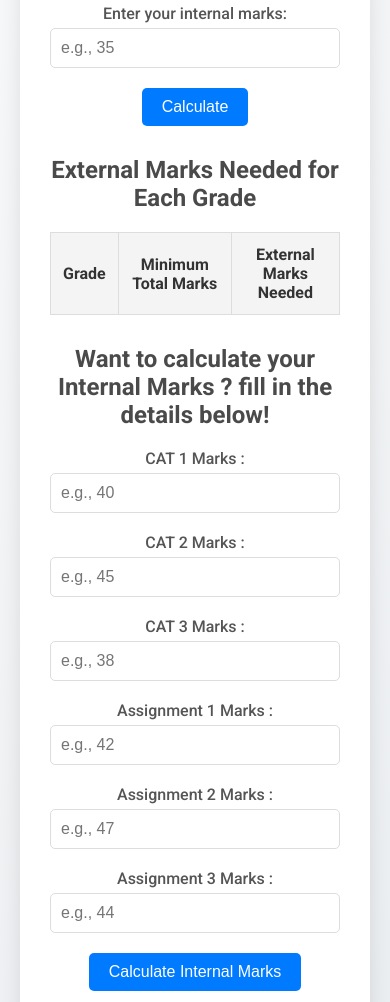
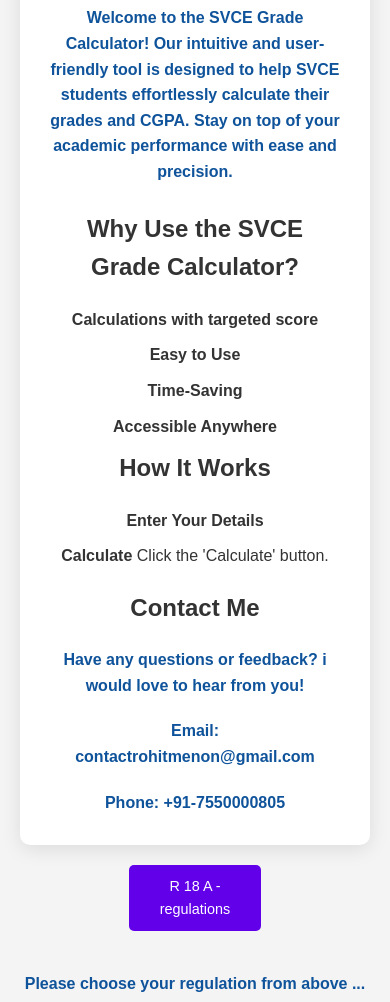
Before and after one commit to rohitmenonhart-xhunter/SVCE-GRADE-CALC, a plain HTML site: page index.html in a window 390 px wide. Shown: the part 303-1305 px from the top of the page. Drawn offline with Linux system fonts and the light colour scheme.

Commit message:
Add files via upload

```diff
--- a/index.html
+++ b/index.html
@@ -3,58 +3,59 @@
 <head>
     <meta charset="UTF-8">
     <meta name="viewport" content="width=device-width, initial-scale=1.0">
-    <title>Exam Marks Calculator</title>
+    <title>Landing Page</title>
     <link rel="stylesheet" href="styles.css">
-    <link href="https://fonts.googleapis.com/css2?family=Roboto:wght@400;500;700&display=swap" rel="stylesheet">
 </head>
 <body>
+    <img src="logo.png" alt="Logo" class="logo">
     <div class="container">
-        <img src="logo.png" alt="Logo" class="logo">
-        <h1>Exam Marks Calculator (AVG)</h1>
-        <div class="section">
-            <label for="internalMarks">Enter your internal marks:</label>
-            <input type="number" id="internalMarks" max="50" min="0" placeholder="e.g., 35">
-            <button onclick="calculateRequiredMarks()">Calculate</button>
-            <p id="result"></p>
+        <div>
+
+
+        <h1>SVCE Grade Calculator</h1>
+        <p>Welcome to the SVCE Grade Calculator! Our intuitive and user-friendly tool is designed to help SVCE students effortlessly calculate their grades and CGPA. Stay on top of your academic performance with ease and precision.</p>
+        <br>
+
         </div>
 
-        <h2>External Marks Needed for Each Grade</h2>
-        <div class="section">
-            <table id="gradesTable">
-                <thead>
-                    <tr>
-                        <th>Grade</th>
-                        <th>Minimum Total Marks</th>
-                        <th>External Marks Needed</th>
-                    </tr>
-                </thead>
-                <tbody id="gradesTableBody">
-                    <!-- Results will be inserted here -->
-                </tbody>
-            </table>
+
+        <h2>Why Use the SVCE Grade Calculator?</h2>
+        <ul>
+            <li><strong>Calculations with targeted score</strong> </li>
+            <li><strong>Easy to Use</strong> </li>
+            <li><strong>Time-Saving</strong> </li>
+            <li><strong>Accessible Anywhere</strong> </li>
+        </ul>
+
+        <h2>How It Works</h2>
+        <ul>
+            <li><strong>Enter Your Details</strong> </li>
+
+            <li><strong>Calculate</strong> Click the 'Calculate' button.</li>
+        </ul>
+
+
+
+        <div class="contact">
+            <h2>Contact Me</h2>
+            <p>Have any questions or feedback? i would love to hear from you!</p>
+            <p><strong>Email:</strong> contactrohitmenon@gmail.com</p>
+            <p><strong>Phone:</strong> +91-7550000805</p>
+        </div>
+    </div>
+    <main>
+        <div class="button-container">
+            <a href="r18a.html" class="button">R 18 A - regulations</a>
+            <!-- <a href="page2.html" class="button">Page 2</a>
+            <a href="page3.html" class="button">Page 3</a> -->
         </div>
 
-        <h2>Want to calculate your Internal Marks ? fill in the details below!</h2>
-        <div class="section">
-            <label for="cat1">CAT 1 Marks :</label>
-            <input type="number" id="cat1" max="50" min="0" placeholder="e.g., 40"><br>
-            <label for="cat2">CAT 2 Marks :</label>
-            <input type="number" id="cat2" max="50" min="0" placeholder="e.g., 45"><br>
-            <label for="cat3">CAT 3 Marks :</label>
-            <input type="number" id="cat3" max="50" min="0" placeholder="e.g., 38"><br>
-            <label for="assignment1">Assignment 1 Marks :</label>
-            <input type="number" id="assignment1" max="50" min="0" placeholder="e.g., 42"><br>
-            <label for="assignment2">Assignment 2 Marks :</label>
-            <input type="number" id="assignment2" max="50" min="0" placeholder="e.g., 47"><br>
-            <label for="assignment3">Assignment 3 Marks :</label>
-            <input type="number" id="assignment3" max="50" min="0" placeholder="e.g., 44"><br>
-            <button onclick="calculateInternalMarks()">Calculate Internal Marks</button>
-            <p id="internalResult"></p>
-        </div>
-
-        <h3 style="font-size: smaller;">Developed by Rohit , ECE.</h3>
-        <img src="logo1.png" alt="Logo" class="logo bottom-logo" id="bottomLogo">
+    </main>
+    <div class="paragraph">
+    <p>Please choose your regulation from above ... cant find your regulation dont worry i got you - "other regulations will be added soon"</p>
     </div>
-    <script src="script.js"></script>
+    <footer>
+        <p>&copy; 2024 SVCE GRADE CALCI. All rights reserved.</p>
+    </footer>
 </body>
 </html>
--- a/styles.css
+++ b/styles.css
@@ -90,7 +90,7 @@ button:hover {
 p {
     margin-top: 20px;
     font-weight: bold;
-    color: #007bff;
+    color: #0f539b;
 }
 
 table {
@@ -135,3 +135,132 @@ tbody tr:nth-child(odd) td {
 ::-webkit-scrollbar-thumb:hover {
     background: #0056b3;
 }
+
+/** for the intro page **/
+
+
+/* Reset some default styles */
+* {
+    margin: 0;
+    padding: 0;
+    box-sizing: border-box;
+}
+
+body {
+    font-family: 'Arial', sans-serif;
+    color: #333;
+    line-height: 1.6;
+    background: #f4f4f4;
+    display: flex;
+    flex-direction: column;
+    min-height: 100vh;
+}
+
+header {
+    color: #fff;
+    padding: 20px 0;
+    text-align: center;
+    margin-top: 120px;
+}
+
+header h1 {
+    font-size: 2.5rem;
+    margin-bottom: 10px;
+}
+
+header p {
+    font-size: 1.2rem;
+}
+
+main {
+    flex: 1;
+    display: flex;
+    justify-content: center;
+    align-items: center;
+}
+
+.button-container {
+    display: flex;
+    flex-wrap: wrap;
+    gap: 20px;
+    padding: 20px;
+}
+
+.button {
+    background: #6200ea;
+    color: #fff;
+    padding: 15px 30px;
+    text-decoration: none;
+    border-radius: 5px;
+    transition: background 0.3s ease;
+    font-size: 1rem;
+}
+
+.button:hover {
+    background: #3700b3;
+}
+
+footer {
+    color: #fff;
+    text-align: center;
+    padding: 10px 0;
+}
+
+@media (max-width: 768px) {
+    header h1 {
+        font-size: 2rem;
+    }
+
+    header p {
+        font-size: 1rem;
+    }
+
+    .button {
+        padding: 10px 20px;
+        font-size: 0.9rem;
+    }
+}
+
+@media (max-width: 480px) {
+    .button-container {
+        flex-direction: column;
+        align-items: center;
+    }
+
+    .button {
+        width: 80%;
+        text-align: center;
+    }
+}
+
+
+
+
+
+
+
+h1, h2 {
+    color: #333;
+}
+ul {
+    list-style-type: none;
+    padding: 0;
+}
+li {
+    margin: 10px 0;
+}
+.faq dt {
+    font-weight: bold;
+}
+.faq dd {
+    margin: 0 0 10px 20px;
+}
+.contact {
+    margin-top: 20px;
+}
+
+.paragraph{
+    text-align: center;
+    margin-bottom: 50px;
+
+}
```
Also changed, not shown: r18a.html (added, +60 -0 lines).
